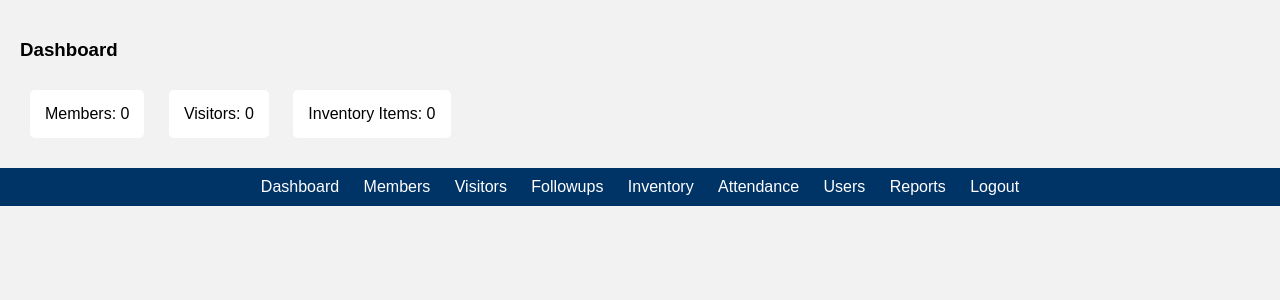
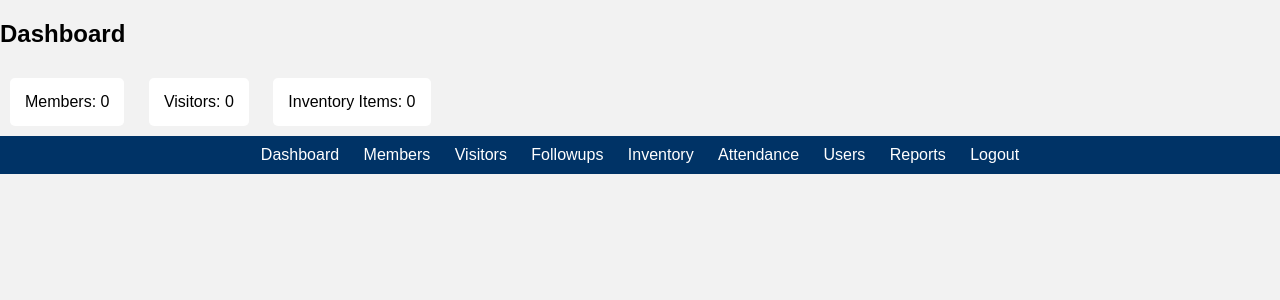
Before and after one commit to musyokisamuel97-collab/church-management-system, a PHP site: page /dashboard.php in a window 1280 px wide. Shown: the part 101-401 px from the top of the page. Run offline with PHP 8.4, Linux system fonts and the light colour scheme; a user stored in the database is signed in; data that the repository does not hold is empty.

Commit message:
Update dashboard.php

```diff
--- a/dashboard.php
+++ b/dashboard.php
@@ -7,14 +7,12 @@ $visitors=mysqli_num_rows(mysqli_query($conn,"SELECT * FROM visitors"));
 $inventory=mysqli_num_rows(mysqli_query($conn,"SELECT * FROM inventory"));
 ?>
 
-<div class="dashboard">
-
-<h3>Dashboard</h3>
+<h2>Dashboard</h2>
 
 <div class="card">Members: <?php echo $members; ?></div>
+
 <div class="card">Visitors: <?php echo $visitors; ?></div>
+
 <div class="card">Inventory Items: <?php echo $inventory; ?></div>
 
-</div>
-
 <?php include("menu.php"); ?>
```
